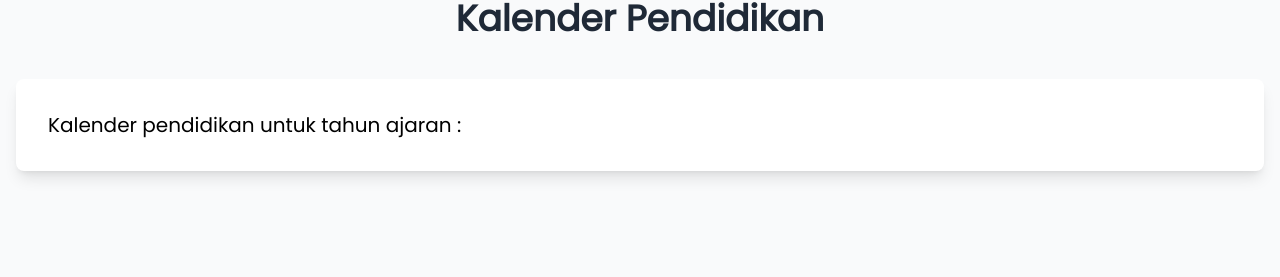
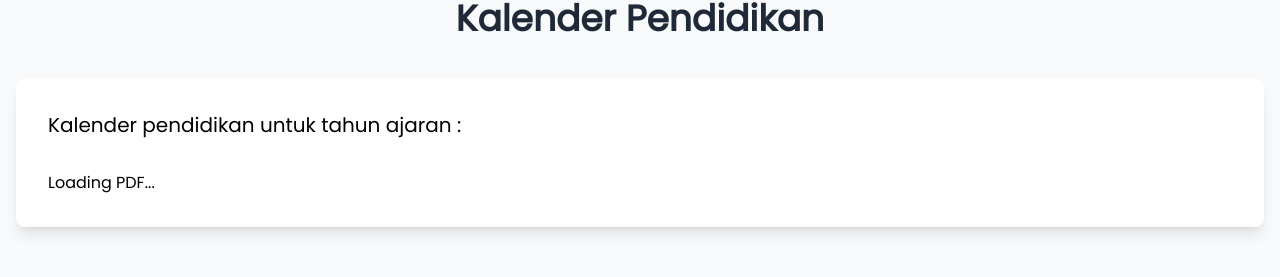
Before and after one commit to oodinc/smpn1tamansari, a React (Create React App) app: page / in a window 1280 px wide. Shown: the part 1566-1843 px from the top of the page. Built offline with nearby package versions, Linux system fonts and the light colour scheme; no server answers.

Commit message:
update PDF viewer in Home component to handle loading state and access first calendar entry

```diff
--- a/src/components/Home.js
+++ b/src/components/Home.js
@@ -1,6 +1,5 @@
 import React, { useState, useEffect } from "react";
 import { motion } from "framer-motion";
-import { Worker, Viewer } from "@react-pdf-viewer/core";
 import { Swiper, SwiperSlide } from "swiper/react";
 import "swiper/css";
 import "swiper/css/navigation";
@@ -356,13 +355,14 @@ const Home = () => {
               className="bg-white p-8 rounded-lg shadow-lg"
             >
               <p className="text-xl">
-                Kalender pendidikan untuk tahun ajaran {kalender.title}:
+                Kalender pendidikan untuk tahun ajaran {kalender[0]?.title}:
               </p>
               {/* PDF Viewer */}
-              {kalender.file && (
+              <div className="mt-8">
+                {kalender[0]?.file ? (
                   <div className="mt-8">
                     <a
-                    href={kalender.file}
+                      href={kalender[0]?.file}
                       target="_blank"
                       rel="noopener noreferrer"
                       className="text-blue-600 hover:text-blue-800"
@@ -370,7 +370,10 @@ const Home = () => {
                       View Calendar PDF
                     </a>
                   </div>
+                ) : (
+                  <p>Loading PDF...</p>
                 )}
+              </div>
             </motion.div>
           </section>
         </div>
```
Lines whose indentation alone changed are shown as unchanged.
